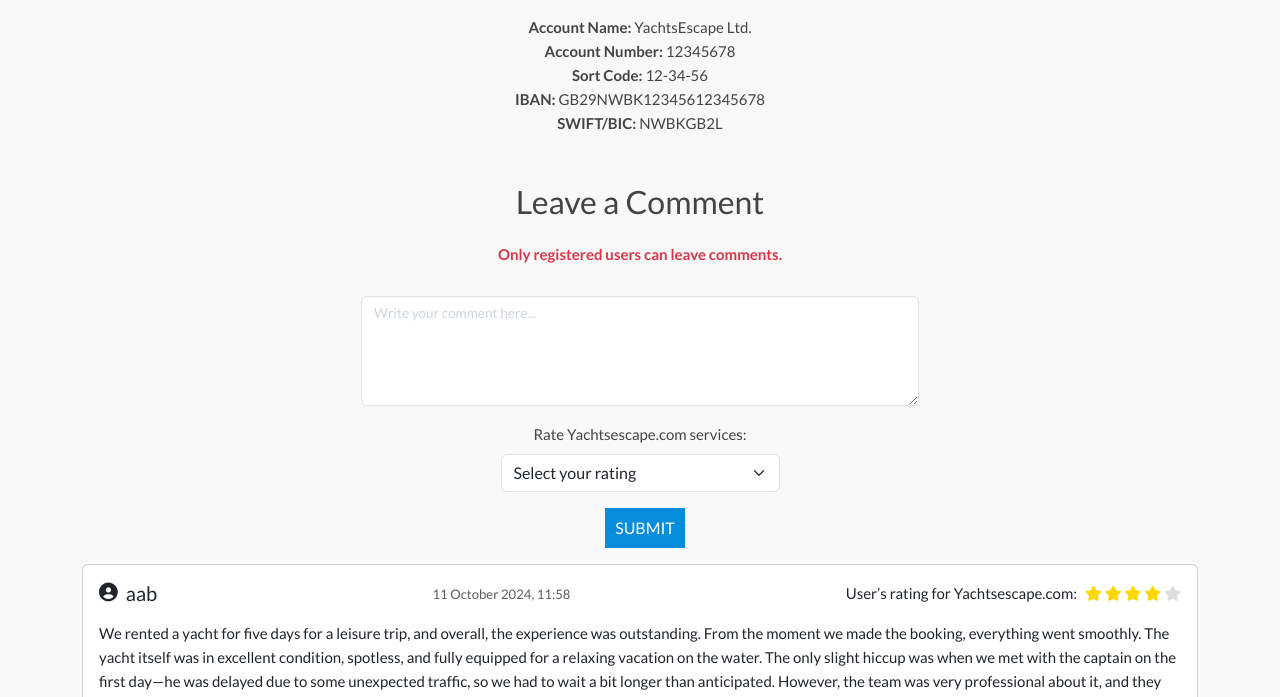
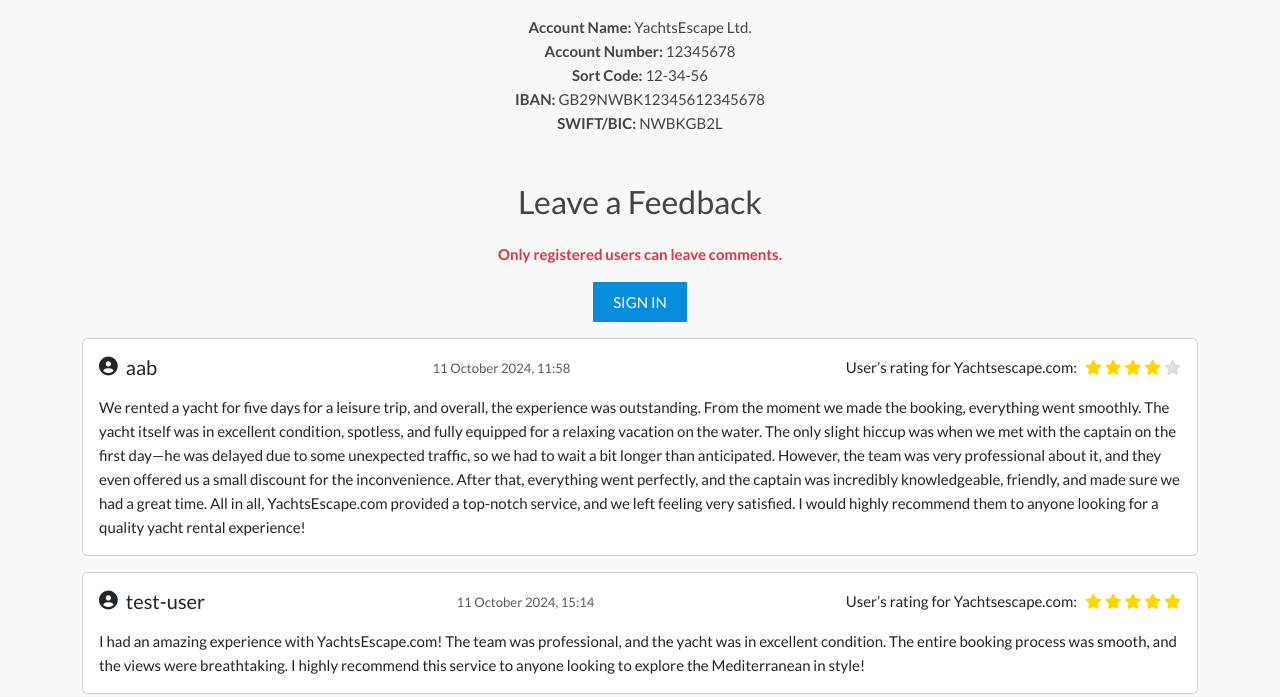
Before and after one commit to pagaslav/yachtsescape-com, a Django app: page /about/ in a window 1280 px wide. Shown: the part 1578-2275 px from the top of the page. Run offline with Django 3.2, Linux system fonts and the light colour scheme; data comes from the database, SQL or seed files in the repository; some libraries are stand-ins or nearby versions.

Commit message:
feat(about): add comditional choise for aythenticated users

```diff
--- a/about/templates/about/about.html
+++ b/about/templates/about/about.html
@@ -98,21 +98,24 @@
             <div id="collapseWhyUs" class="accordion-collapse collapse" aria-labelledby="headingWhyUs"
                 data-bs-parent="#aboutAccordion">
                 <div class="accordion-body">
-                    <!-- Content for Why Choose Us -->
-                    Why Choose Us? Well, we like to think we’re not just your average yacht rental company. We offer
+                    Why Choose Us? Well, we like to think we&rsquo;re not just your average yacht rental company. We
+                    offer
                     services that go above and beyond, all while keeping a smile on our faces (and hopefully yours
                     too!).
 
-                    Our team is passionate about making your experience unforgettable, whether it’s finding the perfect
+                    Our team is passionate about making your experience unforgettable, whether it&rsquo;s finding the
+                    perfect
                     yacht for your needs or ensuring you have the best crew on board. We believe that customer
-                    satisfaction isn’t just a buzzword—it’s our mission.
+                    satisfaction isn&rsquo;t just a buzzword&mdash;it&rsquo;s our mission.
 
                     Plus, we know all the best spots to anchor, the tastiest local eats, and the secret beaches that
                     make for fantastic Instagram shots. So, if you want to avoid the usual tourist traps and sail like a
-                    local, you’ve come to the right place!
+                    local, you&rsquo;ve come to the right place!
 
-                    Let’s be honest, you could choose anyone to help with your yacht adventures, but with us, you get a
-                    crew that’s genuinely excited to share their love for the sea. Ready to set sail? We’re just a click
+                    Let&rsquo;s be honest, you could choose anyone to help with your yacht adventures, but with us, you
+                    get a
+                    crew that&rsquo;s genuinely excited to share their love for the sea. Ready to set sail? We&rsquo;re
+                    just a click
                     away!
                 </div>
             </div>
@@ -157,10 +160,9 @@
     </div>
 
     <!-- Comment form section -->
-    <h2 class="mt-5">Leave a Comment</h2>
-    <div class="registration-warning">
-        Only registered users can leave comments.
-    </div>
+    <h2 class="mt-5">Leave a Feedback </h2>
+    {% if user.is_authenticated %}
+    <!-- Comment form for authenticated users -->
     <div class="comment-form">
         <form method="post">
             {% csrf_token %}
@@ -186,9 +188,18 @@
             <button type="submit" class="btn btn-primary mb-3 header-main-btn">Submit</button>
         </form>
     </div>
+    {% else %}
+    <!-- Warning for unauthenticated users -->
+    <div class="registration-warning">
+        Only registered users can leave comments.
+    </div>
+    <!-- Sign In button -->
+    <button class="mb-3 mt-3">
+        <a href="{% url 'account_login' %}" class="feedback-btn">Sign In</a>
+    </button>
+    {% endif %}
 
     <!-- Displaying reviews -->
-    <!-- <h2 class="mt-4">User Reviews</h2> -->
     <div class="reviews">
         {% for review in reviews %}
         <div class="card mb-3">
@@ -203,16 +214,6 @@
                     <div class="helpful-section text-center">
                         <span class="text-muted small">{{ review.created_at|date:"d F Y, H:i" }}</span>
                     </div>
-
-
-                    <!-- Helpful button in the center -->
-                    <!-- <div class="helpful-section text-center">
-                        <button class="btn btn-sm btn-outline-success mark-helpful" data-id="{{ review.id }}"
-                            aria-label="Mark as Helpful">
-                            <i class="fas fa-thumbs-up"></i>
-                            <span class="helpful-count">{{ review.helpful_count }}</span> users found this helpful
-                        </button>
-                    </div> -->
 
                     <!-- Rating section on the right with text and stars -->
                     <div class="d-flex align-items-center">
@@ -233,7 +234,6 @@
             </div>
         </div>
         {% endfor %}
-    </div>
     </div>
 
     <!-- Modal for enlarged image of our team -->
--- a/about/urls.py
+++ b/about/urls.py
@@ -4,7 +4,5 @@
 from .views import AboutView
 
 urlpatterns = [
-    path('', AboutView.as_view(), name='about'),  # Route for the About page
-    # path('review/<int:review_id>/helpful/', mark_helpful, name='mark_helpful'),
-    # path('review/<int:review_id>/report/', report_review, name='report_review'),
+    path('', AboutView.as_view(), name='about'),
 ]
--- a/static/css/about/about.css
+++ b/static/css/about/about.css
@@ -58,6 +58,29 @@
     margin-top: 20px;
 }
 
+.feedback-btn {
+    display: inline-flex; /* Allows flex properties like align-items and justify-content to work */
+    background-color: #088cdc;
+    color: #fff;
+    border-radius: 0;
+    text-transform: uppercase;
+    transition: background-color 0.3s ease;
+    border: none;
+    height: 40px;
+    align-items: center;
+    justify-content: center;
+    box-sizing: border-box;
+    text-align: center;
+    text-decoration: none !important;
+    padding: 0 20px;
+    height: 40px !important;
+    width: auto;
+    cursor: pointer;
+}
+.feedback-btn:hover {
+    background-color: #006bb3;
+}
+
 .user-avatar {
     display: inline-block;
     width: 40px;
```
Lines whose indentation alone changed are shown as unchanged.
